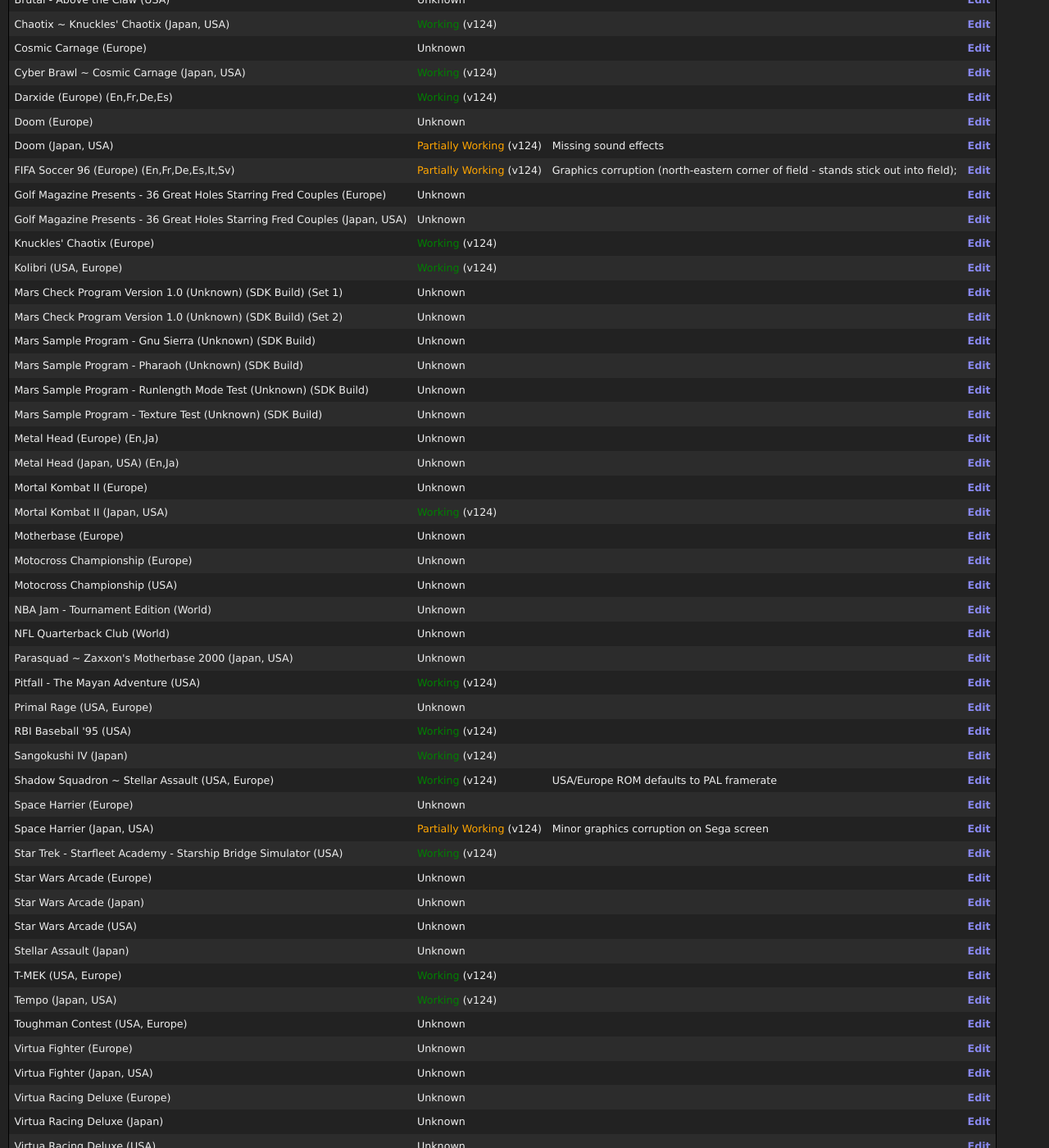
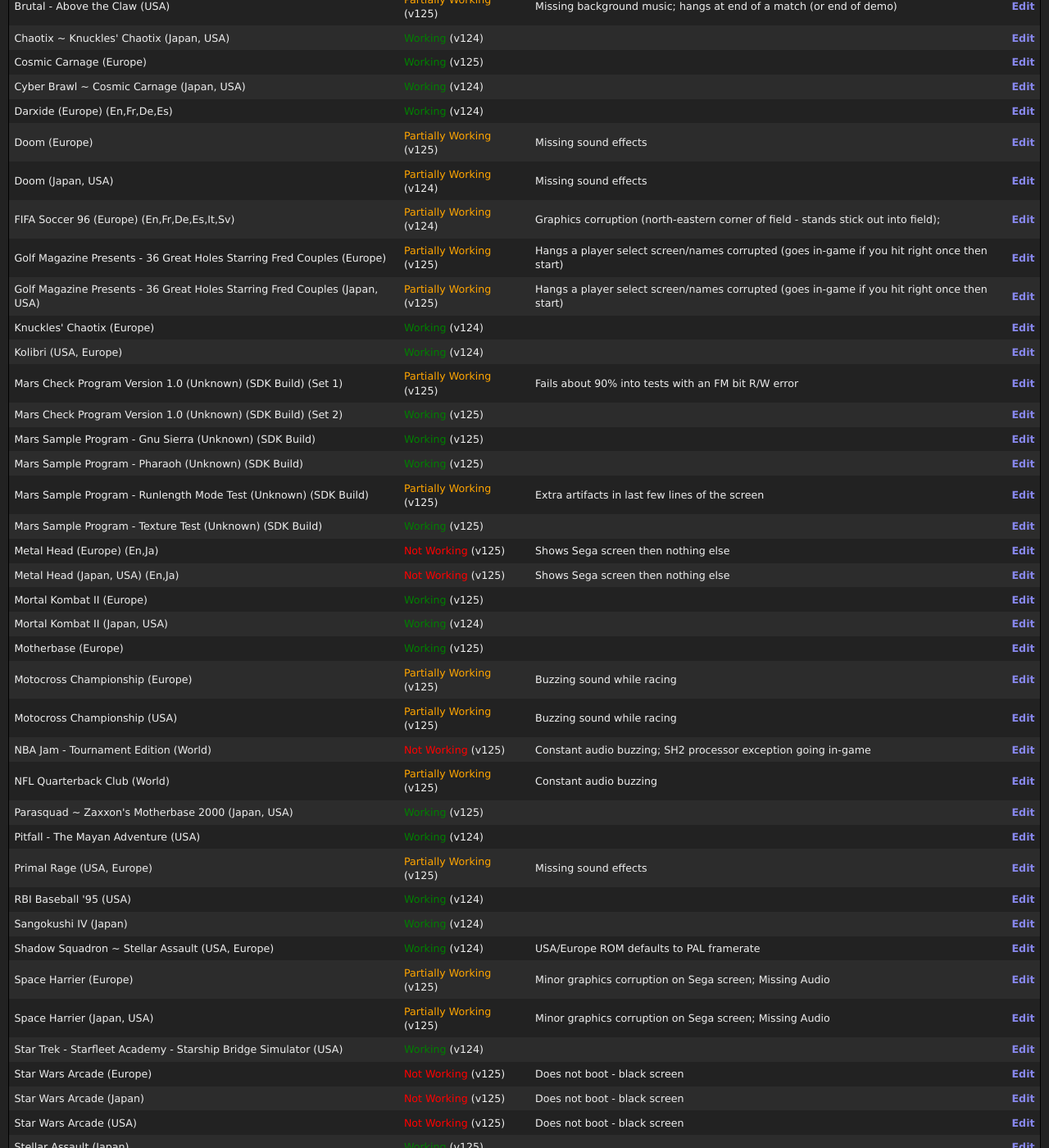
Before and after one commit to ares-emulator/ares-emulator.github.io, a Jekyll site: the page built from compatibility/Sega - 32X.md, in a window 1280 px wide and 1400 px high, scrolled down 375 px. Shown: the whole window at 82% size. Built offline with Jekyll 4.4.1, drawn with Linux system fonts in a browser that asks for light colours; some of the changed text lies outside the part shown.

Commit message:
Test remaining 32X games against ares v125

```diff
--- a/_data/compatibility/Sega - 32X.json
+++ b/_data/compatibility/Sega - 32X.json
@@ -1,19 +1,19 @@
 {
   "games": {
     "32X Sample Program - PWM Sound Demo (Unknown) (SDK Build)": {
-      "status": "Unknown",
+      "status": "Working",
       "notes": "",
-      "version": "v124"
+      "version": "v125"
     },
     "After Burner Complete (Europe)": {
-      "status": "Unknown",
-      "notes": "",
-      "version": "v124"
+      "status": "Not Working",
+      "notes": "Does not boot - black screen",
+      "version": "v125"
     },
     "After Burner Complete ~ After Burner (Japan, USA)": {
-      "status": "Unknown",
-      "notes": "",
-      "version": "v124"
+      "status": "Not Working",
+      "notes": "Does not boot - black screen",
+      "version": "v125"
     },
     "Amazing Spider-Man, The - Web of Fire (USA)": {
       "status": "Working",
@@ -21,9 +21,9 @@
       "version": "v124"
     },
     "BC Racers (USA)": {
-      "status": "Unknown",
+      "status": "Working",
       "notes": "",
-      "version": "v124"
+      "version": "v125"
     },
     "Blackthorne (USA)": {
       "status": "Working",
@@ -31,9 +31,9 @@
       "version": "v124"
     },
     "Brutal - Above the Claw (USA)": {
-      "status": "Unknown",
-      "notes": "",
-      "version": "v124"
+      "status": "Partially Working",
+      "notes": "Missing background music; hangs at end of a match (or end of demo)",
+      "version": "v125"
     },
     "Chaotix ~ Knuckles' Chaotix (Japan, USA)": {
       "status": "Working",
@@ -41,9 +41,9 @@
       "version": "v124"
     },
     "Cosmic Carnage (Europe)": {
-      "status": "Unknown",
+      "status": "Working",
       "notes": "",
-      "version": "v124"
+      "version": "v125"
     },
     "Cyber Brawl ~ Cosmic Carnage (Japan, USA)": {
       "status": "Working",
@@ -56,9 +56,9 @@
       "version": "v124"
     },
     "Doom (Europe)": {
-      "status": "Unknown",
-      "notes": "",
-      "version": "v124"
+      "status": "Partially Working",
+      "notes": "Missing sound effects",
+      "version": "v125"
     },
     "Doom (Japan, USA)": {
       "status": "Partially Working",
@@ -71,14 +71,14 @@
       "version": "v124"
     },
     "Golf Magazine Presents - 36 Great Holes Starring Fred Couples (Europe)": {
-      "status": "Unknown",
-      "notes": "",
-      "version": "v124"
+      "status": "Partially Working",
+      "notes": "Hangs a player select screen/names corrupted (goes in-game if you hit right once then start)",
+      "version": "v125"
     },
     "Golf Magazine Presents - 36 Great Holes Starring Fred Couples (Japan, USA)": {
-      "status": "Unknown",
-      "notes": "",
-      "version": "v124"
+      "status": "Partially Working",
+      "notes": "Hangs a player select screen/names corrupted (goes in-game if you hit right once then start)",
+      "version": "v125"
     },
     "Knuckles' Chaotix (Europe)": {
       "status": "Working",
@@ -91,49 +91,49 @@
       "version": "v124"
     },
     "Mars Check Program Version 1.0 (Unknown) (SDK Build) (Set 1)": {
-      "status": "Unknown",
-      "notes": "",
-      "version": "v124"
+      "status": "Partially Working",
+      "notes": "Fails about 90% into tests with an FM bit R/W error",
+      "version": "v125"
     },
     "Mars Check Program Version 1.0 (Unknown) (SDK Build) (Set 2)": {
-      "status": "Unknown",
+      "status": "Working",
       "notes": "",
-      "version": "v124"
+      "version": "v125"
     },
     "Mars Sample Program - Gnu Sierra (Unknown) (SDK Build)": {
-      "status": "Unknown",
+      "status": "Working",
       "notes": "",
-      "version": "v124"
+      "version": "v125"
     },
     "Mars Sample Program - Pharaoh (Unknown) (SDK Build)": {
-      "status": "Unknown",
+      "status": "Working",
       "notes": "",
-      "version": "v124"
+      "version": "v125"
     },
     "Mars Sample Program - Runlength Mode Test (Unknown) (SDK Build)": {
-      "status": "Unknown",
-      "notes": "",
-      "version": "v124"
+      "status": "Partially Working",
+      "notes": "Extra artifacts in last few lines of the screen",
+      "version": "v125"
     },
     "Mars Sample Program - Texture Test (Unknown) (SDK Build)": {
-      "status": "Unknown",
+      "status": "Working",
       "notes": "",
-      "version": "v124"
+      "version": "v125"
     },
     "Metal Head (Europe) (En,Ja)": {
-      "status": "Unknown",
-      "notes": "",
-      "version": "v124"
+      "status": "Not Working",
+      "notes": "Shows Sega screen then nothing else",
+      "version": "v125"
     },
     "Metal Head (Japan, USA) (En,Ja)": {
-      "status": "Unknown",
-      "notes": "",
-      "version": "v124"
+      "status": "Not Working",
+      "notes": "Shows Sega screen then nothing else",
+      "version": "v125"
     },
     "Mortal Kombat II (Europe)": {
-      "status": "Unknown",
+      "status": "Working",
       "notes": "",
-      "version": "v124"
+      "version": "v125"
     },
     "Mortal Kombat II (Japan, USA)": {
       "status": "Working",
@@ -141,34 +141,34 @@
       "version": "v124"
     },
     "Motherbase (Europe)": {
-      "status": "Unknown",
+      "status": "Working",
       "notes": "",
-      "version": "v124"
+      "version": "v125"
     },
     "Motocross Championship (Europe)": {
-      "status": "Unknown",
-      "notes": "",
-      "version": "v124"
+      "status": "Partially Working",
+      "notes": "Buzzing sound while racing",
+      "version": "v125"
     },
     "Motocross Championship (USA)": {
-      "status": "Unknown",
-      "notes": "",
-      "version": "v124"
+      "status": "Partially Working",
+      "notes": "Buzzing sound while racing",
+      "version": "v125"
     },
     "NBA Jam - Tournament Edition (World)": {
-      "status": "Unknown",
-      "notes": "",
-      "version": "v124"
+      "status": "Not Working",
+      "notes": "Constant audio buzzing; SH2 processor exception going in-game",
+      "version": "v125"
     },
     "NFL Quarterback Club (World)": {
-      "status": "Unknown",
-      "notes": "",
-      "version": "v124"
+      "status": "Partially Working",
+      "notes": "Constant audio buzzing",
+      "version": "v125"
     },
     "Parasquad ~ Zaxxon's Motherbase 2000 (Japan, USA)": {
-      "status": "Unknown",
+      "status": "Working",
       "notes": "",
-      "version": "v124"
+      "version": "v125"
     },
     "Pitfall - The Mayan Adventure (USA)": {
       "status": "Working",
@@ -176,9 +176,9 @@
       "version": "v124"
     },
     "Primal Rage (USA, Europe)": {
-      "status": "Unknown",
-      "notes": "",
-      "version": "v124"
+      "status": "Partially Working",
+      "notes": "Missing sound effects",
+      "version": "v125"
     },
     "RBI Baseball '95 (USA)": {
       "status": "Working",
@@ -196,14 +196,14 @@
       "version": "v124"
     },
     "Space Harrier (Europe)": {
-      "status": "Unknown",
-      "notes": "",
-      "version": "v124"
+      "status": "Partially Working",
+      "notes": "Minor graphics corruption on Sega screen; Missing Audio",
+      "version": "v125"
     },
     "Space Harrier (Japan, USA)": {
       "status": "Partially Working",
-      "notes": "Minor graphics corruption on Sega screen",
-      "version": "v124"
+      "notes": "Minor graphics corruption on Sega screen; Missing Audio",
+      "version": "v125"
     },
     "Star Trek - Starfleet Academy - Starship Bridge Simulator (USA)": {
       "status": "Working",
@@ -211,24 +211,24 @@
       "version": "v124"
     },
     "Star Wars Arcade (Europe)": {
-      "status": "Unknown",
-      "notes": "",
-      "version": "v124"
+      "status": "Not Working",
+      "notes": "Does not boot - black screen",
+      "version": "v125"
     },
     "Star Wars Arcade (Japan)": {
-      "status": "Unknown",
-      "notes": "",
-      "version": "v124"
+      "status": "Not Working",
+      "notes": "Does not boot - black screen",
+      "version": "v125"
     },
     "Star Wars Arcade (USA)": {
-      "status": "Unknown",
-      "notes": "",
-      "version": "v124"
+      "status": "Not Working",
+      "notes": "Does not boot - black screen",
+      "version": "v125"
     },
     "Stellar Assault (Japan)": {
-      "status": "Unknown",
+      "status": "Working",
       "notes": "",
-      "version": "v124"
+      "version": "v125"
     },
     "T-MEK (USA, Europe)": {
       "status": "Working",
@@ -241,34 +241,34 @@
       "version": "v124"
     },
     "Toughman Contest (USA, Europe)": {
-      "status": "Unknown",
-      "notes": "",
-      "version": "v124"
+      "status": "Partially Working",
+      "notes": "Graphics corruption in background image during match",
+      "version": "v125"
     },
     "Virtua Fighter (Europe)": {
-      "status": "Unknown",
-      "notes": "",
-      "version": "v124"
+      "status": "Not Working",
+      "notes": "Missing audio; instant ring outs; CPU opponent too busy breakdancing to fight",
+      "version": "v125"
     },
     "Virtua Fighter (Japan, USA)": {
-      "status": "Unknown",
-      "notes": "",
-      "version": "v124"
+      "status": "Partially Working",
+      "notes": "Missing audio",
+      "version": "v125"
     },
     "Virtua Racing Deluxe (Europe)": {
-      "status": "Unknown",
-      "notes": "",
-      "version": "v124"
+      "status": "Partially Working",
+      "notes": "Minor graphics corruption during intro screens;",
+      "version": "v125"
     },
     "Virtua Racing Deluxe (Japan)": {
-      "status": "Unknown",
+      "status": "Working",
       "notes": "",
-      "version": "v124"
+      "version": "v125"
     },
     "Virtua Racing Deluxe (USA)": {
-      "status": "Unknown",
-      "notes": "",
-      "version": "v124"
+      "status": "Partially Working",
+      "notes": "Minor graphics corruption during intro screens;",
+      "version": "v125"
     },
     "World Series Baseball Starring Deion Sanders (USA)": {
       "status": "Working",
@@ -276,14 +276,14 @@
       "version": "v124"
     },
     "WWF Raw (World)": {
-      "status": "Unknown",
-      "notes": "",
-      "version": "v124"
+      "status": "Not Working",
+      "notes": "Does not boot - black screen",
+      "version": "v125"
     },
     "WWF WrestleMania - The Arcade Game (USA)": {
-      "status": "Unknown",
-      "notes": "",
-      "version": "v124"
+      "status": "Not Working",
+      "notes": "Menus Corrupt, Missing Sprites; Missing characters/can't play;",
+      "version": "v125"
     }
   }
 }
```
